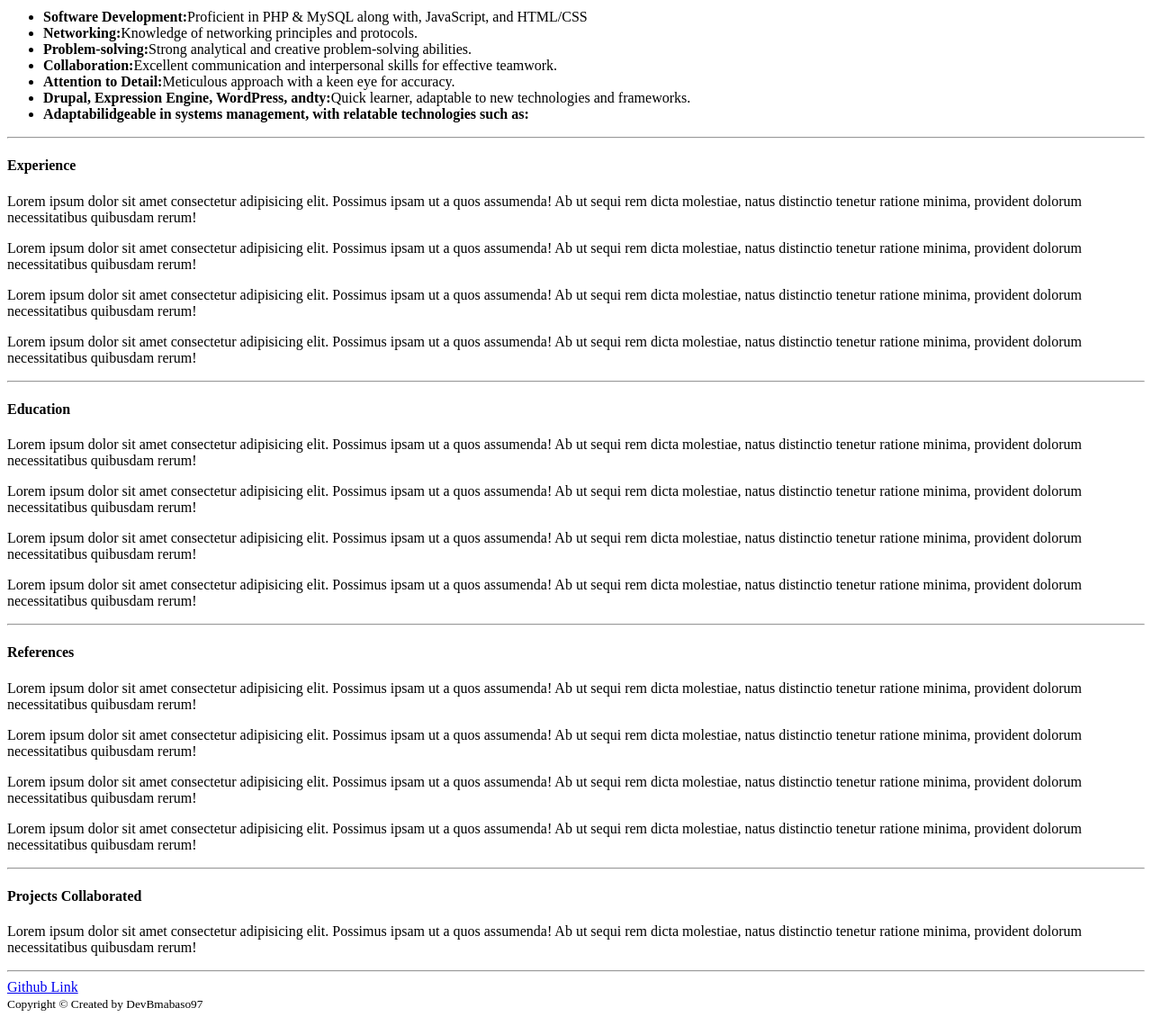
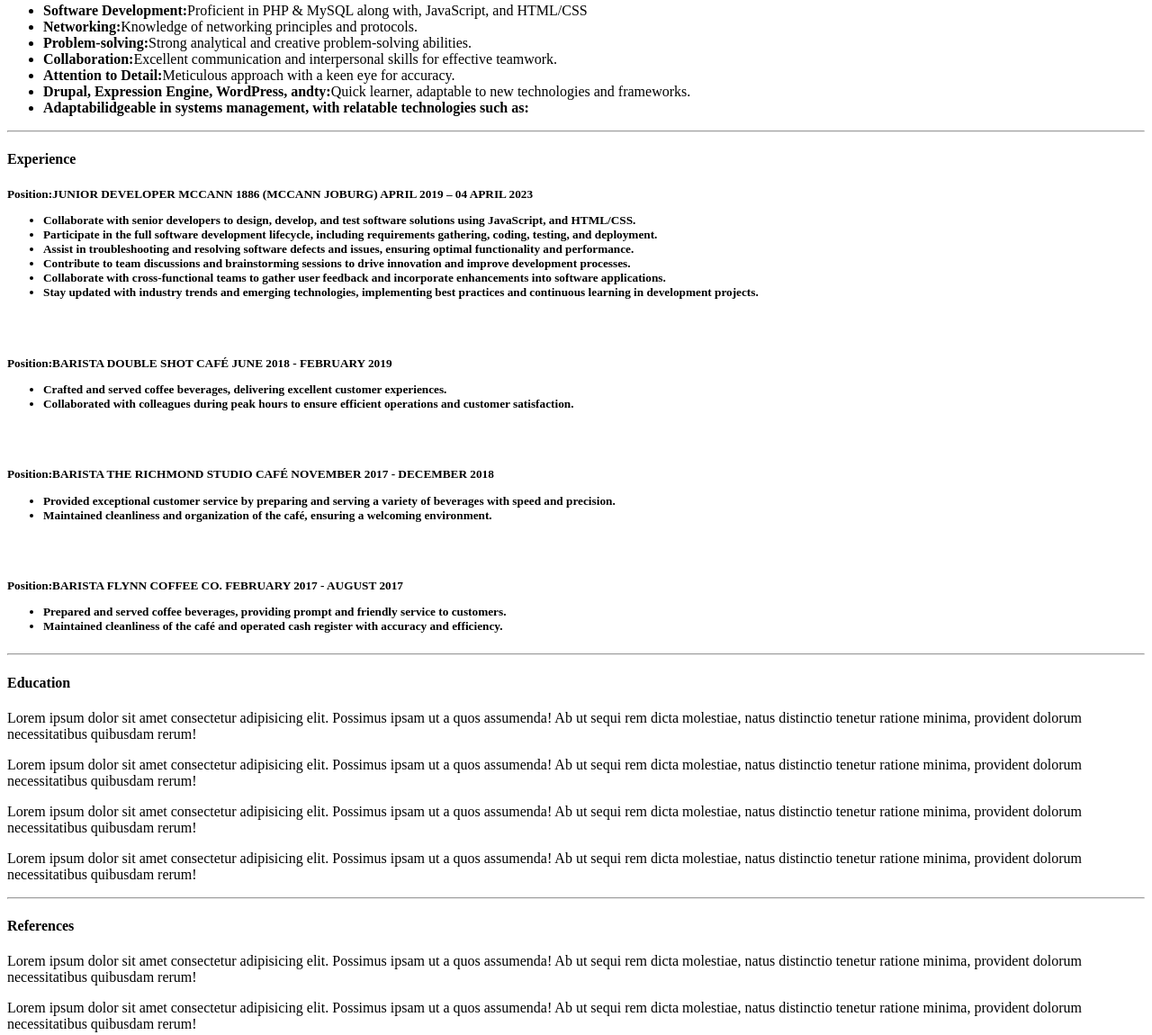
Before and after one commit to Devbriax/resume-cv, a plain HTML site: page Resume.html in a window 1280 px wide. Shown: the part 408-1558 px from the top of the page at 90% size. Drawn offline with Linux system fonts and the light colour scheme; files that its build step writes are made by us from their sources.

Commit message:
html update
Implemented a simple code structure.
Accompanied by basic styling.

```diff
--- a/Resume.html
+++ b/Resume.html
@@ -4,12 +4,13 @@
   <meta charset="UTF-8">
   <meta name="viewport" content="width=device-width, initial-scale=1.0">
   <title>Resume | BJL</title>
-  <link rel="stylesheet" href="css/styles.css">
+  <link type="text/css" rel="stylesheet" href="assets/css/styles.css">
 </head>
 <body>
+  <div id="container">
       <!--- Title Section --->
       <header class="main-heading">
-   <h2>Brian Mabaso</h2>
+        <h3>Brian Mabaso</h3>
         <h3>Junior Web Developer</h3>
         <h3>Email: mbrianlethu@gmail.com</h3>
         <h3>Phone: 066 217 4026</h3>
@@ -19,21 +20,25 @@
       <!-- Main-Content -->
       <section class="main-content">
         <div id="prof">
-      <hr/>
+          <hr />
 
           <h4>Professional-Summary</h4>
           <p>
-        Results-driven Junior Developer with a strong foundation in Information Technology and hands-on experience in software
-        development. Proficient in languages such as , HTML/CSS, JavaScript and PHP including SQL Database management, well with
-        Committed to professional growth and seeking opportunities to contribute to innovative projects in software development.
+            Results-driven Junior Developer with a strong foundation in Information Technology and hands-on experience in
+            software
+            development. Proficient in languages such as , HTML/CSS, JavaScript and PHP including SQL Database management,
+            well with
+            Committed to professional growth and seeking opportunities to contribute to innovative projects in software
+            development.
           </p>
           <p>
-        Detail-oriented and proactive problem-solver, consistently delivering high-quality results while working collaboratively in team environments.
+            Detail-oriented and proactive problem-solver, consistently delivering high-quality results while working
+            collaboratively in team environments.
             a solid understanding of fundamental office computing, hardware, Ms software, and networking.
             Excellent communication and adaptability, continuously staying updated with emerging tech trends.
           </p>
 
-      <hr/>
+          <hr />
 
           <h4>Skills</h4>
           <ul>
@@ -42,34 +47,59 @@
             <li><strong>Problem-solving:</strong>Strong analytical and creative problem-solving abilities.</li>
             <li><strong>Collaboration:</strong>Excellent communication and interpersonal skills for effective teamwork.</li>
             <li><strong>Attention to Detail:</strong>Meticulous approach with a keen eye for accuracy.</li>
-        <li><strong>Drupal, Expression Engine, WordPress, andty:</strong>Quick learner, adaptable to new technologies and frameworks.</li>
+            <li><strong>Drupal, Expression Engine, WordPress, andty:</strong>Quick learner, adaptable to new technologies and
+              frameworks.</li>
             <li><strong>Adaptabilidgeable in systems management, with relatable technologies such as:</strong></li>
           </ul>
-
 
           <hr />
 
           <h4>Experience</h4>
-      <p>
-        Lorem ipsum dolor sit amet consectetur adipisicing elit.
-        Possimus ipsam ut a quos assumenda! Ab ut sequi rem dicta molestiae,
-        natus distinctio tenetur ratione minima, provident dolorum necessitatibus quibusdam rerum!
-      </p>
-      <p>
-        Lorem ipsum dolor sit amet consectetur adipisicing elit.
-        Possimus ipsam ut a quos assumenda! Ab ut sequi rem dicta molestiae,
-        natus distinctio tenetur ratione minima, provident dolorum necessitatibus quibusdam rerum!
-      </p>
-      <p>
-        Lorem ipsum dolor sit amet consectetur adipisicing elit.
-        Possimus ipsam ut a quos assumenda! Ab ut sequi rem dicta molestiae,
-        natus distinctio tenetur ratione minima, provident dolorum necessitatibus quibusdam rerum!
-      </p>
-      <p>
-        Lorem ipsum dolor sit amet consectetur adipisicing elit.
-        Possimus ipsam ut a quos assumenda! Ab ut sequi rem dicta molestiae,
-        natus distinctio tenetur ratione minima, provident dolorum necessitatibus quibusdam rerum!
-      </p>
+          <article>
+            <h5>Position:JUNIOR DEVELOPER
+            MCCANN 1886 (MCCANN JOBURG)
+            APRIL 2019 – 04 APRIL 2023</5h>
+              <br />
+              <ul>
+                <li>Collaborate with senior developers to design, develop, and test software solutions using JavaScript, and HTML/CSS.</li>
+                <li>Participate in the full software development lifecycle, including requirements gathering, coding, testing, and
+                deployment.</li>
+                <li>Assist in troubleshooting and resolving software defects and issues, ensuring optimal functionality and performance.</li>
+                <li>Contribute to team discussions and brainstorming sessions to drive innovation and improve development processes.</li>
+                <li>Collaborate with cross-functional teams to gather user feedback and incorporate enhancements into software
+                applications.</li>
+                <li>Stay updated with industry trends and emerging technologies, implementing best practices and continuous learning in
+                development projects.</li>
+              </ul>
+          </article><br>
+
+          <article>
+            <h5>Position:BARISTA DOUBLE SHOT CAFÉ JUNE 2018 - FEBRUARY 2019</5h>
+              <br />
+              <ul>
+                <li>Crafted and served coffee beverages, delivering excellent customer experiences.</li>
+                <li>Collaborated with colleagues during peak hours to ensure efficient operations and customer satisfaction.</li>
+              </ul>
+          </article><br>
+
+          <article>
+            <h5>Position:BARISTA THE RICHMOND STUDIO CAFÉ NOVEMBER 2017 - DECEMBER 2018</5h>
+              <br />
+              <ul>
+                <li>Provided exceptional customer service by preparing and serving a variety of beverages with speed and precision.</li>
+                <li>Maintained cleanliness and organization of the café, ensuring a welcoming environment.</li>
+              </ul>
+          </article><br>
+
+          <article>
+            <h5>Position:BARISTA FLYNN COFFEE CO. FEBRUARY 2017 - AUGUST 2017</5h>
+              <br />
+              <ul>
+                <li>Prepared and served coffee beverages, providing prompt and friendly service to customers.</li>
+                <li>Maintained cleanliness of the café and operated cash register with accuracy and efficiency.</li>
+              </ul>
+          </article>
+
 
           <hr />
 
@@ -135,14 +165,16 @@
       <!-- End Main-Content -->
 
       <!-- Contact Links Section -->
-  <footer class="bottom-details">
-    <a href="http://" target="_blank" rel="noopener noreferrer">Github Link</a>
-    <div id="bottom-footer">
+      <footer class="first-footer">
+        <a href="http://" target="_blank" rel="noopener noreferrer">Github:Devbriax</a><br>
+
+        <div id="second-footer">
           <small>
-        Copyright &copy Created by DevBmabaso97
+            Copyright &copy by Devbriax
           </small>
         </div>
       </footer>
       <!-- Contact Links Section -->
+  </div>
 </body>
 </html>
```
Lines whose indentation alone changed are shown as unchanged.
